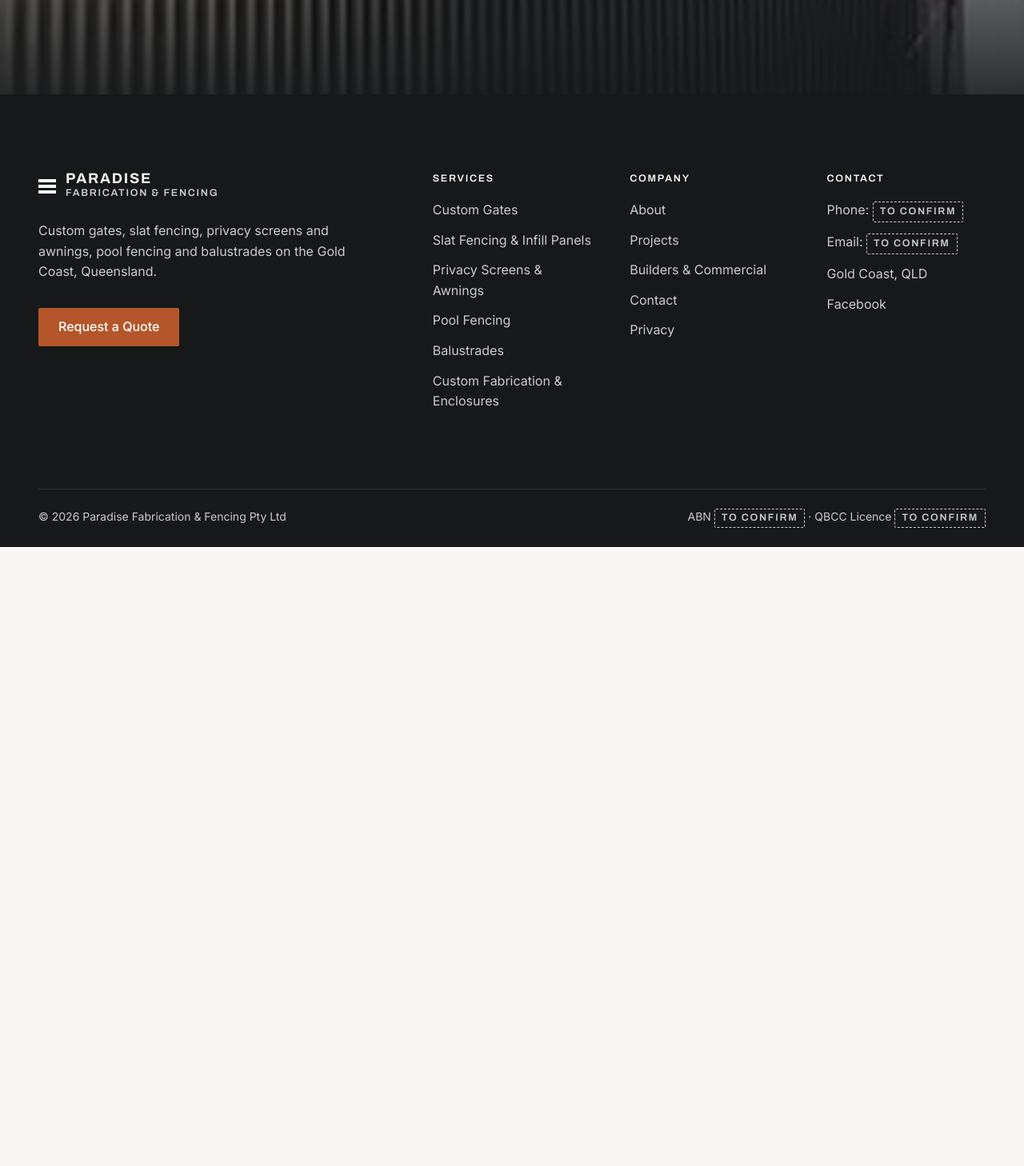
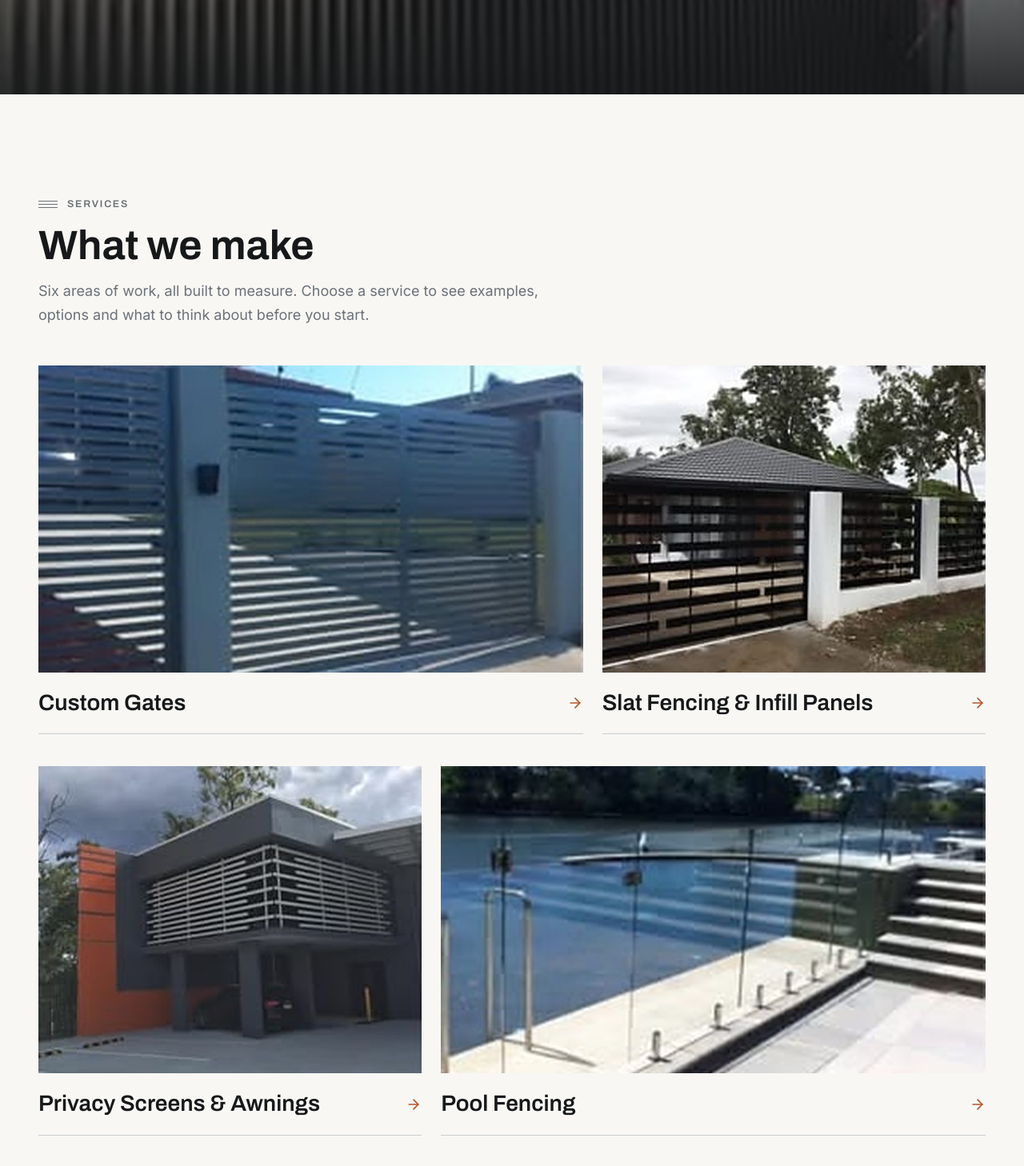
Before and after one commit to anthwal/Paradise, a Next.js app: page / in a window 1280 px wide. Shown: the part 562-2020 px from the top of the page at 80% size. Before the commit the page ends 1246 px from the top, so only its background shows below. Built offline with nearby package versions, Linux system fonts and the light colour scheme.

Commit message:
add: service section with tiles on homepage

```diff
--- a/app/globals.css
+++ b/app/globals.css
@@ -108,3 +108,12 @@ body {
   );
   animation: slat-reveal 900ms ease-out;
 }
+
+/* Thin slat lines over a photo, shown on tile hover (docs/04 "The Slat") */
+@utility slat-overlay {
+  background-image: repeating-linear-gradient(
+    to bottom,
+    color-mix(in oklab, var(--color-ink) 25%, transparent) 0 2px,
+    transparent 2px 12px
+  );
+}
--- a/app/page.tsx
+++ b/app/page.tsx
@@ -1,8 +1,13 @@
 import { ButtonLink } from "@/components/button";
 import Hero from "@/components/hero";
+import Container from "@/components/container";
+import Eyebrow from "@/components/eyebrow";
+import { services } from "@/lib/site";
+import ServiceTile from "@/components/service-tile";
 
 export default function Home() {
   return (
+    <>
       <Hero
         imageSrc="/images/gates/custom-05.jpg"
         imageAlt="Black vertical blade sliding gate across a gravel driveway"
@@ -21,6 +26,41 @@ export default function Home() {
           </ButtonLink>
         </div>
       </Hero>
+      <section aria-labelledby="services-heading" className="py-18 lg:py-32">
+        <Container>
+          <div className="text-steel">
+            <Eyebrow>Services</Eyebrow>
+          </div>{" "}
+          <h2 id="services-heading" className="mt-4 font-display text-h2">
+            What we make
+          </h2>
+          <p className="mt-4 max-w-2xl text-body-l text-steel">
+            Six areas of work, all built to measure. Choose a service to see
+            examples, options and what to think about before you start.
+          </p>
+          <ul className="mt-12 grid gap-x-6 gap-y-10 md:grid-cols-2 lg:grid-cols-12">
+            {services.map((service, index) => (
+              <li
+                key={service.href}
+                // Editorial rhythm on desktop: 7/5, 5/7, 7/5
+                className={
+                  index % 4 === 0 || index % 4 === 3
+                    ? "lg:col-span-7"
+                    : "lg:col-span-5"
+                }
+              >
+                <ServiceTile
+                  href={service.href}
+                  title={service.label}
+                  image={service.image}
+                  imageAlt={service.imageAlt}
+                />
+              </li>
+            ))}
+          </ul>
+        </Container>
+      </section>
+    </>
     // <div className="flex flex-col flex-1 items-center justify-center bg-zinc-50 font-sans dark:bg-black">
     //   <div className="mx-auto w-full max-w-site px-4 md:px-8 xl:px-12 py-18 lg:py-32 bg-mist">Container</div>
     //   <main className="flex flex-1 w-full max-w-3xl flex-col items-center justify-between py-32 px-16 bg-white dark:bg-black sm:items-start">
--- /dev/null
+++ b/components/service-tile.tsx
@@ -0,0 +1,43 @@
+import Link from "next/link";
+import Image from "next/image";
+import { ArrowRight } from "lucide-react";
+
+export type ServiceTileProps = {
+  href: string;
+  title: string;
+  image: string;
+  imageAlt: string;
+};
+
+// Photo with a title bar; the whole tile is the link (docs/07-ui-ux-design-system.md)
+export default function ServiceTile({
+  href,
+  title,
+  image,
+  imageAlt,
+}: ServiceTileProps) {
+  return (
+    <Link href={href} className="group block">
+      <div className="relative aspect-4/3 overflow-hidden bg-mist lg:aspect-auto lg:h-96">
+        <Image
+          src={image}
+          alt={imageAlt}
+          fill
+          sizes="(min-width: 1024px) 60vw, (min-width: 768px) 50vw, 100vw"
+          className="object-cover transition-transform duration-500 ease-out group-hover:scale-103 group-focus-visible:scale-103 motion-reduce:transition-none"
+        />
+        <div
+          aria-hidden="true"
+          className="absolute inset-0 slat-overlay opacity-0 transition-opacity duration-500 group-hover:opacity-100 group-focus-visible:opacity-100 motion-reduce:transition-none"
+        />
+      </div>
+      <div className="flex items-center justify-between gap-4 border-b border-alloy py-4">
+        <h3 className="font-display text-h3">{title}</h3>
+        <ArrowRight
+          aria-hidden="true"
+          className="size-5 shrink-0 text-ember transition-transform group-hover:translate-x-1 group-focus-visible:translate-x-1 motion-reduce:transition-none"
+        />
+      </div>
+    </Link>
+  );
+}
--- a/lib/site.ts
+++ b/lib/site.ts
@@ -4,6 +4,13 @@
 export type NavItem = { label: string; href: string };
 
 export type NavItems = NavItem[];
+
+export type Service = NavItem & {
+  image: string;
+  imageAlt: string;
+};
+
+export type Services = Service[];
 
 export interface BusinessDetails {
   legalName: string;
@@ -15,18 +22,42 @@ export interface BusinessDetails {
   facebook: string;
 }
 
-export const services: NavItems = [
-  { label: "Custom Gates", href: "/services/gates" },
-  { label: "Slat Fencing & Infill Panels", href: "/services/slat-fencing" },
+export const services: Services = [
+  {
+    label: "Custom Gates",
+    href: "/services/gates",
+    image: "/images/gates/slatted-01.jpg",
+    imageAlt: "Horizontal slat sliding gate with matching fence panels",
+  },
+  {
+    label: "Slat Fencing & Infill Panels",
+    href: "/services/slat-fencing",
+    image: "/images/fencing/custom-01.jpg",
+    imageAlt: "Black horizontal slat panels between white rendered piers",
+  },
   {
     label: "Privacy Screens & Awnings",
     href: "/services/privacy-screens-awnings",
+    image: "/images/awnings/screens-02.jpg",
+    imageAlt: "White horizontal slat screen wrapping a commercial building",
   },
-  { label: "Pool Fencing", href: "/services/pool-fencing" },
-  { label: "Balustrades", href: "/services/balustrades" },
+  {
+    label: "Pool Fencing",
+    href: "/services/pool-fencing",
+    image: "/images/pool-fencing/pool-01.jpg",
+    imageAlt: "Frameless glass pool fencing on the waterfront",
+  },
+  {
+    label: "Balustrades",
+    href: "/services/balustrades",
+    image: "/images/balustrades/balustrade-05.jpg",
+    imageAlt: "White picket balustrade on a timber deck",
+  },
   {
     label: "Custom Fabrication & Enclosures",
     href: "/services/custom-fabrication",
+    image: "/images/gates/custom-03.jpg",
+    imageAlt: "Sliding gate and front fence on a contemporary home",
   },
 ];
 
```
Lines whose indentation alone changed are shown as unchanged.
